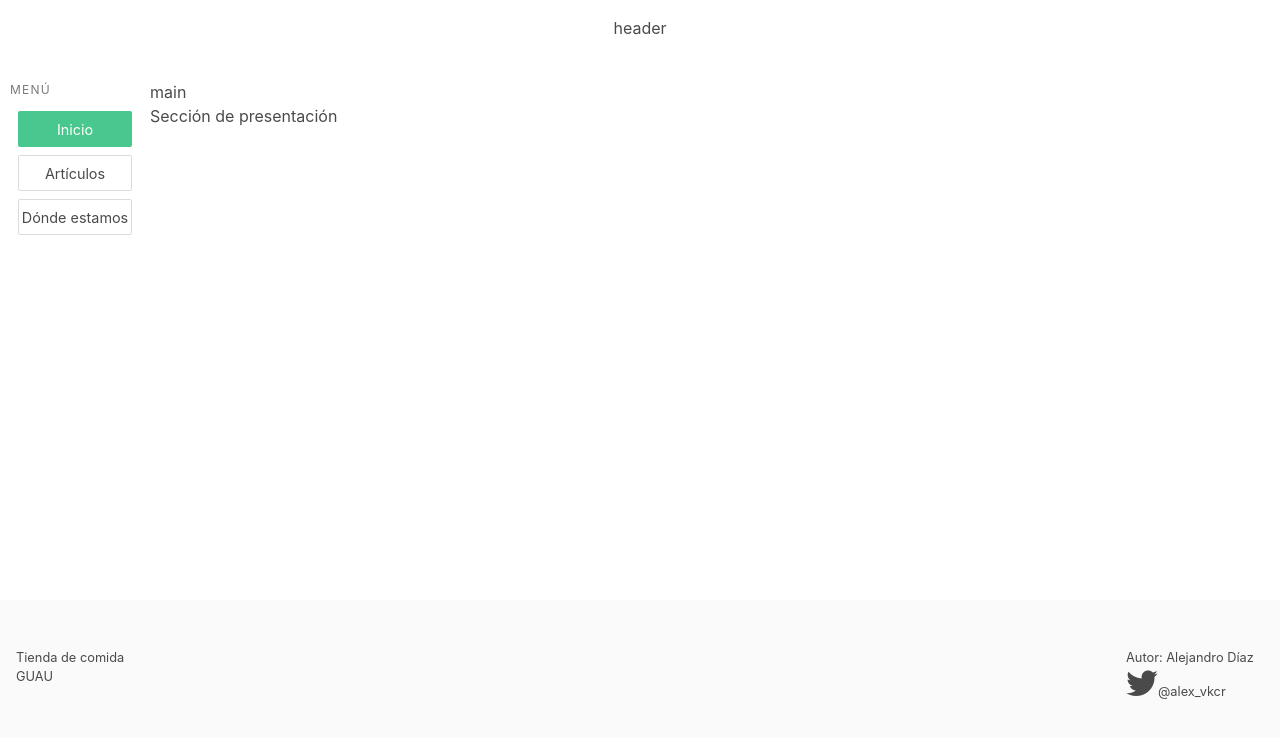
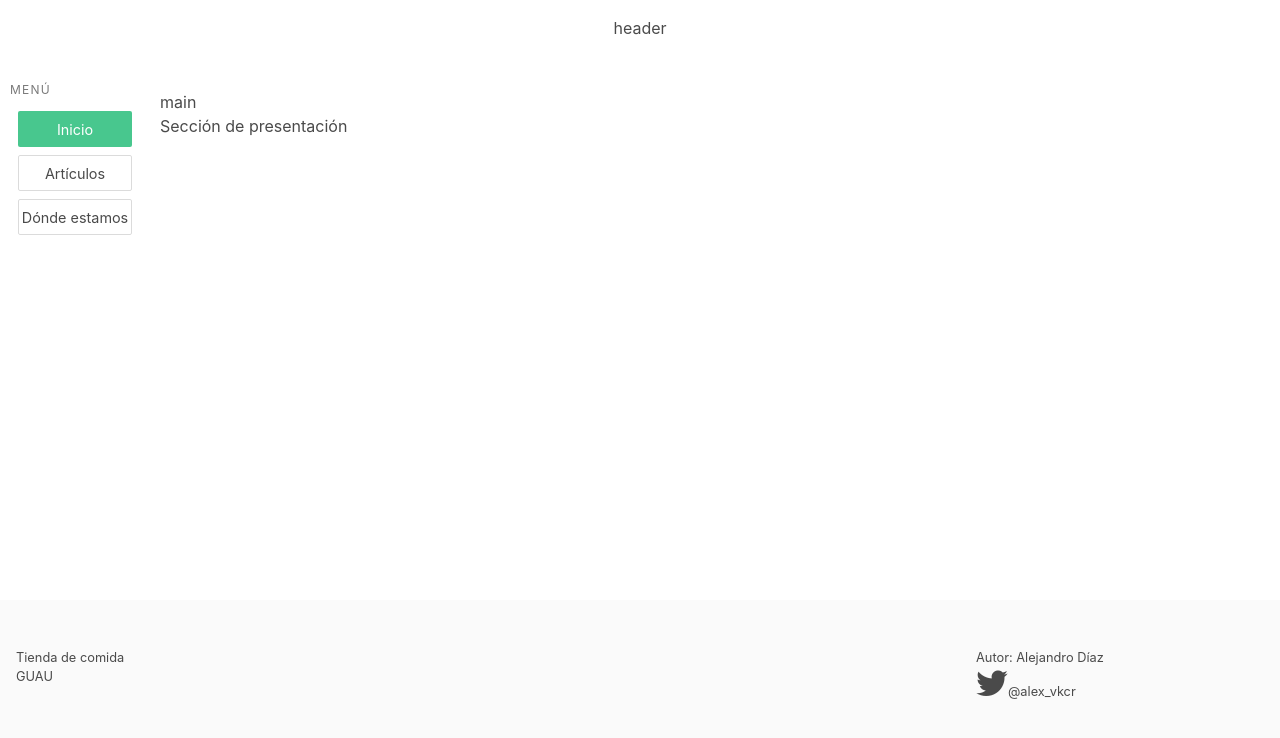
Before and after one commit to alexvkcr/shop, a Vue app in the folder shop/: page / in a window 1280 px wide. Shown: the top 738 px of the page. Built offline with nearby package versions, Linux system fonts and the light colour scheme.

Commit message:
feature: better pad&marg for main sections

```diff
--- a/shop/src/App.vue
+++ b/shop/src/App.vue
@@ -46,6 +46,7 @@ export default {
 .main{
   grid-area: main;
   overflow-y:auto;
+  padding: 10px;
 }
 .footer{
   grid-area: footer;
@@ -53,7 +54,7 @@ export default {
 }
 @media screen and (min-width: 490px) {
   #app {
-    grid-template-columns: 150px 100%;
+    grid-template-columns: 150px calc(100% - 150px);
     grid-template-rows: 10vh 65vh 25vh;
     grid-template-areas:
       "header header"
--- a/shop/src/components/Headquarters.vue
+++ b/shop/src/components/Headquarters.vue
@@ -5,7 +5,7 @@
   :center="{lat:40.301769, lng:-3.442696}"
   :zoom="14"
   map-type-id="roadmap"
-  style="width: 500px; height: 300px"
+  style="width: 90%; height: 280px"
 >
   <GmapMarker
     :key="index"
@@ -32,6 +32,15 @@ export default {
 </script>
 
 <style>
-#headquarters {
+#headquarters{
+  text-align: center;
+}
+#headquarters .vue-map-container .vue-map {
+  left: 20px;
+}
+
+@media screen and (min-width: 321px) {
+  .vue-map {;
+  }
 }
 </style>
```
